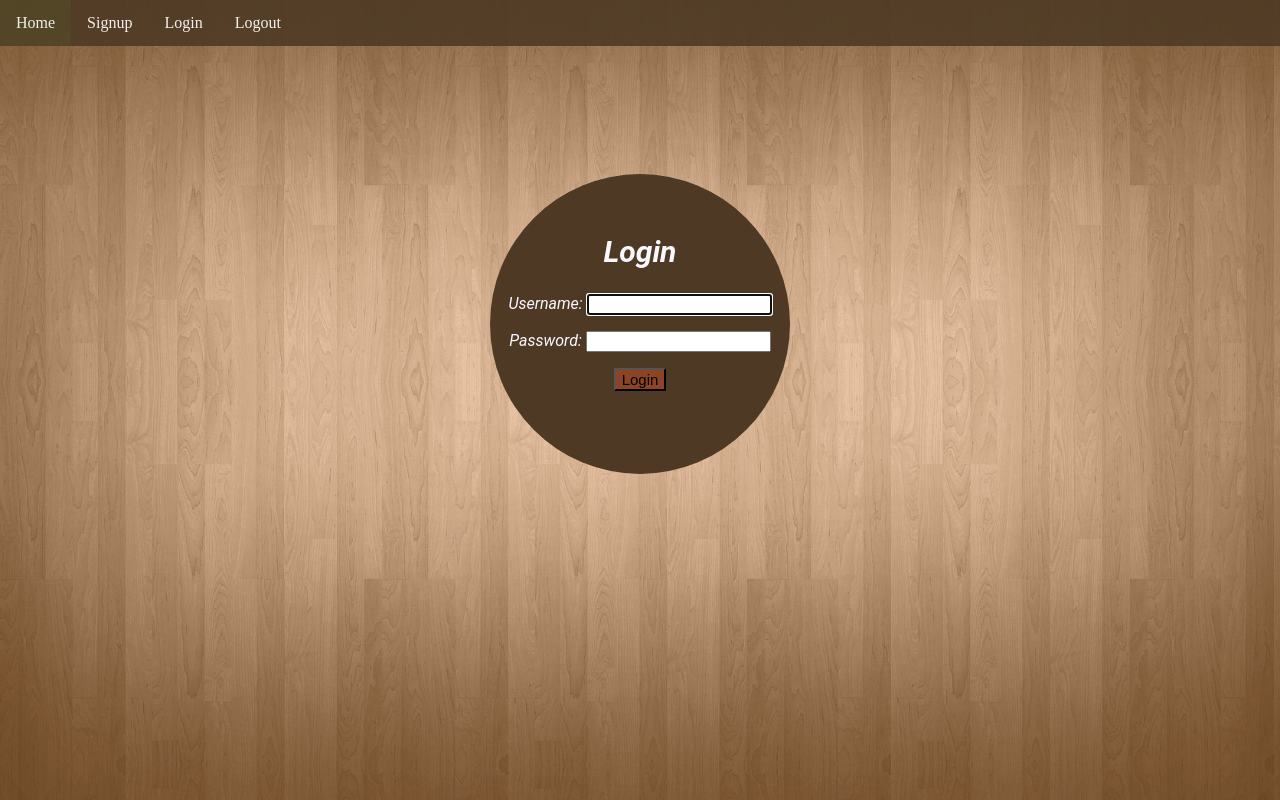
After one commit to krzysiekmwk/BazaDanych2, a Django app: page /home/login/ in a window 1280 px wide. The commit adds this page. Run offline with Django 3.2, Linux system fonts and the light colour scheme.

Commit message:
css changed, login, logout, signup done

```diff
--- a/DjangoProject/BazaDanych2Project/BazaDanych2Project/urls.py
+++ b/DjangoProject/BazaDanych2Project/BazaDanych2Project/urls.py
@@ -3,6 +3,7 @@ from django.urls import path
 from django.conf.urls import include
 
 urlpatterns = [
-    path('', include('Projekt.urls')),
+    path('home/', include('Projekt.urls')),
     path('admin/', admin.site.urls),
+
 ]
--- a/DjangoProject/BazaDanych2Project/Projekt/models.py
+++ b/DjangoProject/BazaDanych2Project/Projekt/models.py
@@ -4,7 +4,6 @@ from django.db import models
 # TODO
 # AGREGACJA
 # ZMIANA PANELU ADMINA
-# BAZA DANYCH OSOBNO ORACLE
 # UZUPELNIONA DOKUMENTACJA
 
 class Books(models.Model):
--- /dev/null
+++ b/DjangoProject/BazaDanych2Project/Projekt/static/Projekt/style_index.css
@@ -0,0 +1,37 @@
+body {
+    background-image: url("background2.png");
+    background-repeat: no-repeat;
+    background-size: cover;
+    margin: 0;
+    padding: 0;
+}
+
+.navbar ul {
+    list-style-type: none;
+    margin: 0;
+    padding: 0;
+    overflow: hidden;
+    background-color: rgba(78, 58, 36, 1);
+    opacity: 0.9;
+}
+
+.navbar li {
+    float: left;
+}
+
+.navbar li a {
+    display: block;
+    color: white;
+    text-align: center;
+    padding: 14px 16px;
+    text-decoration: none;
+}
+
+.navbar li a:hover {
+    background-color: rgba(78, 68, 36, 1);
+}
+
+.navbar li p {
+    color: white;
+    text-align: right;
+}
--- /dev/null
+++ b/DjangoProject/BazaDanych2Project/Projekt/static/Projekt/style_login.css
@@ -0,0 +1,29 @@
+.wrapper {
+    text-align: center;
+}
+
+.form-bubble {
+    display:inline-block;
+    align-items: center;
+    margin-top: 10%;
+    background-color: rgba(78, 58, 36, 1);
+    border-radius: 50%;
+    height: 300px;
+    width: 300px;
+}
+
+.form-text {
+    margin-top: 20%;
+    font-family: "Roboto", "Helvetica Neue", Helvetica, Arial, sans-serif;
+    font-style: italic;
+    color: ghostwhite;
+}
+
+.form-text h2 {
+    font-size: 30px;
+}
+
+.form-text button {
+    background-color: rgba(140, 68, 36, 1);
+    font-size: 15px;
+}
--- a/DjangoProject/BazaDanych2Project/Projekt/static/Projekt/style_main_page.css
+++ b/DjangoProject/BazaDanych2Project/Projekt/static/Projekt/style_main_page.css
@@ -1,7 +1,8 @@
 .book{
-    align: center;
     margin-bottom: 5%;
     margin-left: 10%;
+    color: ghostwhite;
+    font-family: Roboto, sans-serif;
 }
 
 .row img {
@@ -12,6 +13,8 @@
 
 .columnTEXT {
     text-align: left;
+    padding-top: 7%;
+    margin-left: 5px;
 }
 
 /* Clear floats after the columns */
--- a/DjangoProject/BazaDanych2Project/Projekt/templates/Projekt/index.html
+++ b/DjangoProject/BazaDanych2Project/Projekt/templates/Projekt/index.html
@@ -1,24 +1,28 @@
 {% load static %}
+<link rel="stylesheet" type="text/css" href="{% static 'Projekt/style_index.css' %}"/>
 <link rel="stylesheet" type="text/css" href="{% static 'Projekt/style_main_page.css' %}"/>
+<link rel="stylesheet" type="text/css" href="{% static 'Projekt/style_signup.css' %}"/>
+<link rel="stylesheet" type="text/css" href="{% static 'Projekt/style_login.css' %}"/>
 
-{% for assortment in all_books %}
-    <form action="add_to_cart/" method="post">
-        {% csrf_token %}
-        <div class="book">
-            <a id="ID{{ assortment.id }}"></a>
-            <h1> Tytuł: {{ assortment.book.title }} </h1>
-            <div class="row">
-                <img src=" {{ assortment.book.cover }}" width="100%" alt="image">
-                <div class="columnTEXT">
-                    Autor: {{ assortment.book.author }} <br>
-                    Wydawnictwo: {{ assortment.book.publishing_house }} <br>
-                    Gatunek: {{ assortment.book.genre }} <br>
-                    Cena: {{ assortment.price }} <br>
-                    Stan na magazynie: {{ assortment.amount }} <br>
-                </div>
-            </div>
-            <button type="submit" name="ID" value="{{ assortment.id }}">Dodaj do koszyka</button>
-        </div>
-    </form>
-
-{% endfor %}
+<html>
+    <head>
+        <title>Bookstore</title>
+    </head>
+    <nav class="navbar">
+        <ul>
+            <li><a href="{% url 'home' %}"> Home</a></li>
+            <li><a href="{% url 'signup' %}"> Signup</a></li>
+            <li><a href="{% url 'login' %}?next=/home/"> Login</a></li>
+            <li><a href="{% url 'logout' %}?next=/home/"> Logout</a></li>
+            <li>
+                {% if user.is_authenticated %}
+                <p>Miło cię widzieć: {{ user.username }} !</p>
+                {% endif %}
+            </li>
+        </ul>
+    </nav>
+    <body>
+    {% block content %}
+    {% endblock %}
+    </body>
+</html>
--- /dev/null
+++ b/DjangoProject/BazaDanych2Project/Projekt/templates/registration/login.html
@@ -0,0 +1,18 @@
+{% extends 'Projekt/index.html' %}
+
+{% block title %}Login{% endblock %}
+
+{% block content %}
+  <div class="wrapper">
+    <div class="form-bubble">
+      <div class="form-text">
+        <h2>Login</h2>
+        <form method="post">
+          {% csrf_token %}
+          {{ form.as_p }}
+          <button type="submit">Login</button>
+        </form>
+      </div>
+    </div>
+  </div>
+{% endblock %}
--- a/DjangoProject/BazaDanych2Project/Projekt/urls.py
+++ b/DjangoProject/BazaDanych2Project/Projekt/urls.py
@@ -1,7 +1,11 @@
-from django.conf.urls import url
-from . import views
+from django.urls import path
+from . import views as projekt_views
+from django.contrib.auth.views import LoginView, LogoutView
 
 urlpatterns = [
-    url(r'^$', views.index, name='index'),
-    url(r'^add_to_cart/$', views.add_to_cart, name='add_to_cart'),
+    path('', projekt_views.index, name='home'),
+    path('add_to_cart/', projekt_views.add_to_cart, name='add_to_cart'),
+    path('signup/', projekt_views.signup, name='signup'),
+    path('login/', LoginView.as_view(), name='login'),
+    path('logout/', LogoutView.as_view(), name='logout'),
 ]
```
Also changed, not shown: DjangoProject/BazaDanych2Project/BazaDanych2Project/settings.py (+5 -2 lines), DjangoProject/BazaDanych2Project/Projekt/forms.py (added, +13 -0 lines), DjangoProject/BazaDanych2Project/Projekt/templates/Projekt/main_page.html (added, +26 -0 lines), DjangoProject/BazaDanych2Project/Projekt/templates/Projekt/signup.html (added, +22 -0 lines), DjangoProject/BazaDanych2Project/Projekt/views.py (+21 -4 lines), DjangoProject/BazaDanych2Project/Projekt/static/Projekt/background2.png (added), DjangoProject/BazaDanych2Project/Projekt/static/Projekt/style_signup.css (added), DjangoProject/BazaDanych2Project/db.sqlite3.
